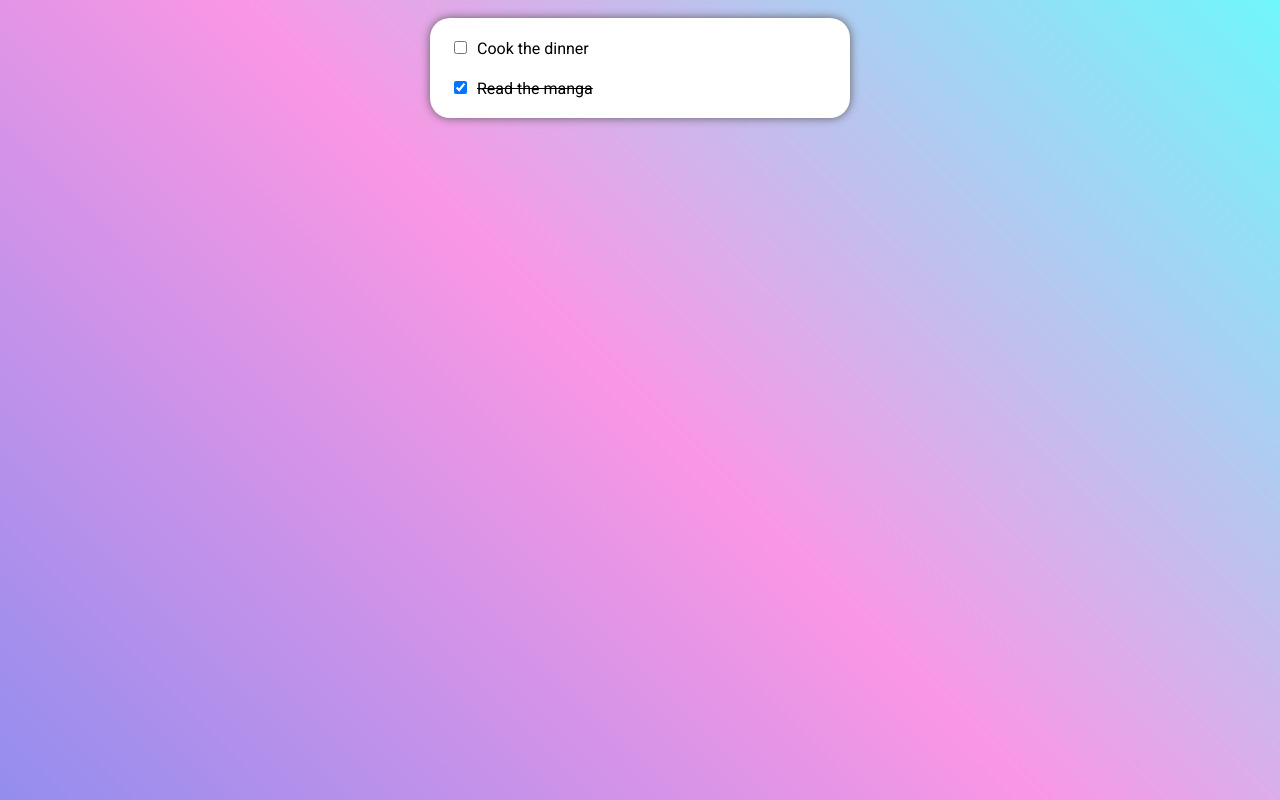
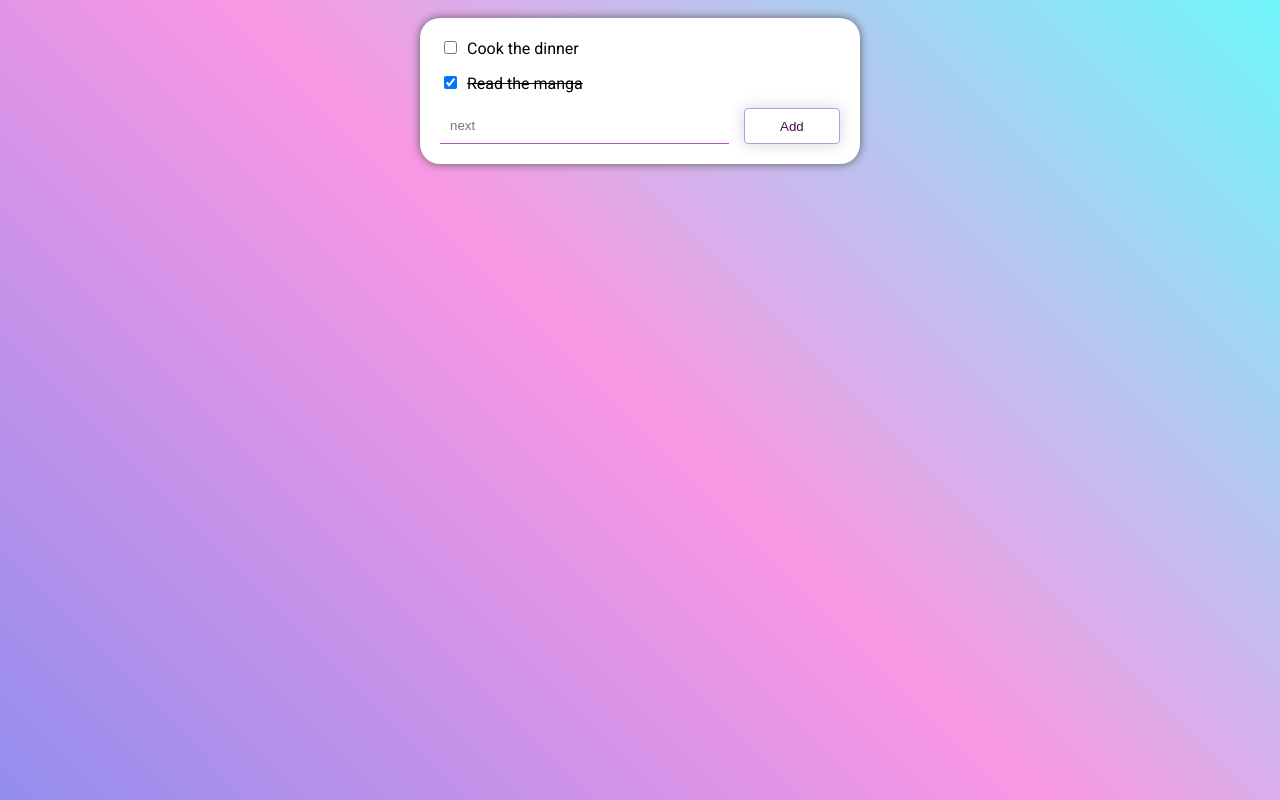
Before and after one commit to aisylu-iunusova/to-do-list, a React (Create React App) app: page / in a window 1280 px wide. Built offline with nearby package versions, Linux system fonts and the light colour scheme.

Commit message:
Added form

```diff
--- /dev/null
+++ b/src/AddTodoForm/index.module.css
@@ -0,0 +1,45 @@
+form {
+  display: grid;
+  grid-template-columns: 3fr 1fr;
+  gap: 15px;
+}
+
+.formInput {
+  padding: 10px;
+  border: none;
+  border-bottom: 1px solid rgb(182, 76, 192);
+}
+
+.btn {
+  display: inline-block;
+  overflow: visible;
+
+  margin: 0;
+  padding: 0 20px;
+  user-select: none;
+  white-space: nowrap;
+  text-decoration: none;
+  color: rgb(79, 9, 85);
+
+  border: 1px solid #a99ee4;
+  border-radius: 4px;
+  outline: 0;
+  background: transparent;
+
+  transition: background-color 0.15s linear;
+  cursor: pointer;
+
+  box-shadow: 0px 0px 15px rgba(74, 37, 83, 0.2);
+}
+
+.btn:hover {
+  background-color: #825b99;
+  border-color: #825b99;
+
+  color: #fff;
+}
+
+.btn:active {
+  background-color: rgb(130, 62, 170);
+  transform: scale(0.95);
+}
--- /dev/null
+++ b/src/AddTodoForm/index.tsx
@@ -0,0 +1,38 @@
+import React, { useState } from "react";
+import styles from "./index.module.css";
+
+export type AddTodo = (text: string) => void;
+
+type Props = {
+  addTodo: AddTodo;
+};
+
+const AddTodoForm = ({ addTodo }: Props) => {
+  const [text, setText] = useState("");
+  return (
+    <form>
+      <input
+        className={styles.formInput}
+        type="text"
+        value={text}
+        placeholder="next"
+        onChange={(e) => {
+          setText(e.target.value);
+        }}
+      />
+      <button
+        className={styles.btn}
+        type="submit"
+        onClick={(e) => {
+          e.preventDefault();
+          addTodo(text);
+          setText("");
+        }}
+      >
+        Add
+      </button>
+    </form>
+  );
+};
+
+export default AddTodoForm;
--- a/src/App.module.css
+++ b/src/App.module.css
@@ -1,6 +1,9 @@
 .toDoList {
+  display: grid;
+  gap: 15px;
+
   min-width: 400px;
-  padding: 10px;
+  padding: 20px;
 
   background-color: rgb(255, 255, 255);
   border-radius: 20px;
--- a/src/App.tsx
+++ b/src/App.tsx
@@ -1,8 +1,9 @@
 import React, { useState } from "react";
 import styles from "./App.module.css";
-import TodoListItem, { ToDoProps } from "./TodoListItem";
+import TodoListItem, { Todo } from "./TodoListItem";
+import AddTodoForm, { AddTodo } from "./AddTodoForm";
 
-const initialTodos: ToDoProps[] = [
+const initialTodos: Todo[] = [
   {
     text: "Cook the dinner",
     complete: false,
@@ -12,13 +13,36 @@ const initialTodos: ToDoProps[] = [
     complete: true,
   },
 ];
+
 const App = () => {
   const [todos, setTodos] = useState(initialTodos);
+
+  const toggleTodo = (selectedTodo: Todo) => {
+    const newTodoList = todos.map((item) => {
+      if (item === selectedTodo) {
+        return { ...item, complete: !item.complete };
+      }
+      return item;
+    });
+
+    setTodos(newTodoList);
+  };
+
+  const addTodo: AddTodo = (text) => {
+    if (text) {
+      return setTodos([...todos, { text, complete: false }]);
+    }
+  };
+
   return (
-    <div className={styles.toDoList}>
-      <TodoListItem text={todos[0].text} complete={todos[0].complete} />
-      <TodoListItem text={todos[1].text} complete={todos[1].complete} />
-    </div>
+    <>
+      <div className={styles.toDoList}>
+        {todos.map((item) => (
+          <TodoListItem todo={item} toggleTodo={toggleTodo} />
+        ))}
+        <AddTodoForm addTodo={addTodo} />
+      </div>
+    </>
   );
 };
 
--- a/src/TodoListItem/index.module.css
+++ b/src/TodoListItem/index.module.css
@@ -1,7 +1,7 @@
 .todoListItem {
   width: 100%;
 
-  padding: 10px;
+  /* padding: 10px 0; */
 
   color: #000;
   list-style: none;
--- a/src/TodoListItem/index.tsx
+++ b/src/TodoListItem/index.tsx
@@ -1,17 +1,32 @@
 import React from "react";
 import styles from "./index.module.css";
 
-export type ToDoProps = {
+type ToggleTodo = (selectedTodo: Todo) => void;
+
+export type Todo = {
   text?: string;
-  complete?: boolean;
+  complete: boolean;
 };
 
-const TodoListItem: React.FC<ToDoProps> = ({ text, complete }) => {
+type Props = {
+  todo: Todo;
+  toggleTodo: ToggleTodo;
+};
+
+const TodoListItem = ({ todo, toggleTodo }: Props) => {
   return (
     <li className={styles.todoListItem}>
-      <label style={{ textDecoration: complete ? "line-through" : undefined }}>
-        <input type="checkbox" checked={complete} />
-        {text}
+      <label
+        style={{ textDecoration: todo.complete ? "line-through" : undefined }}
+      >
+        <input
+          type="checkbox"
+          checked={todo.complete}
+          onClick={() => {
+            toggleTodo(todo);
+          }}
+        />
+        {todo.text}
       </label>
     </li>
   );
```
